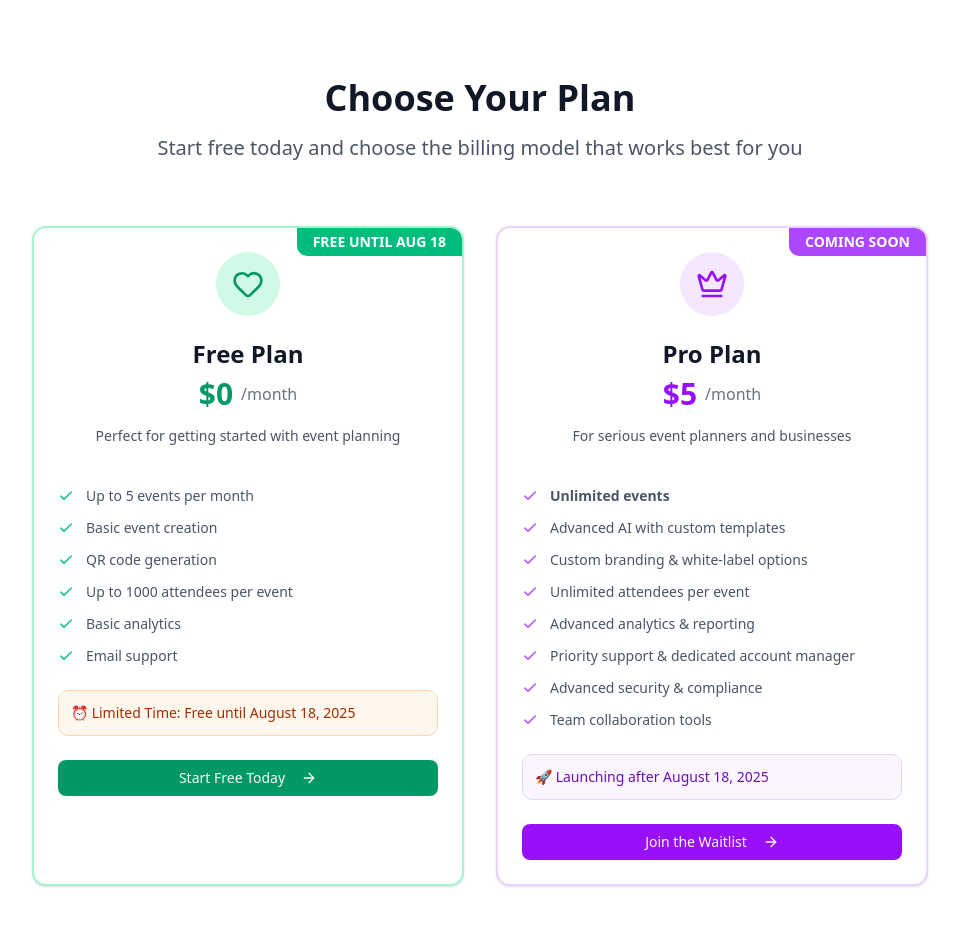
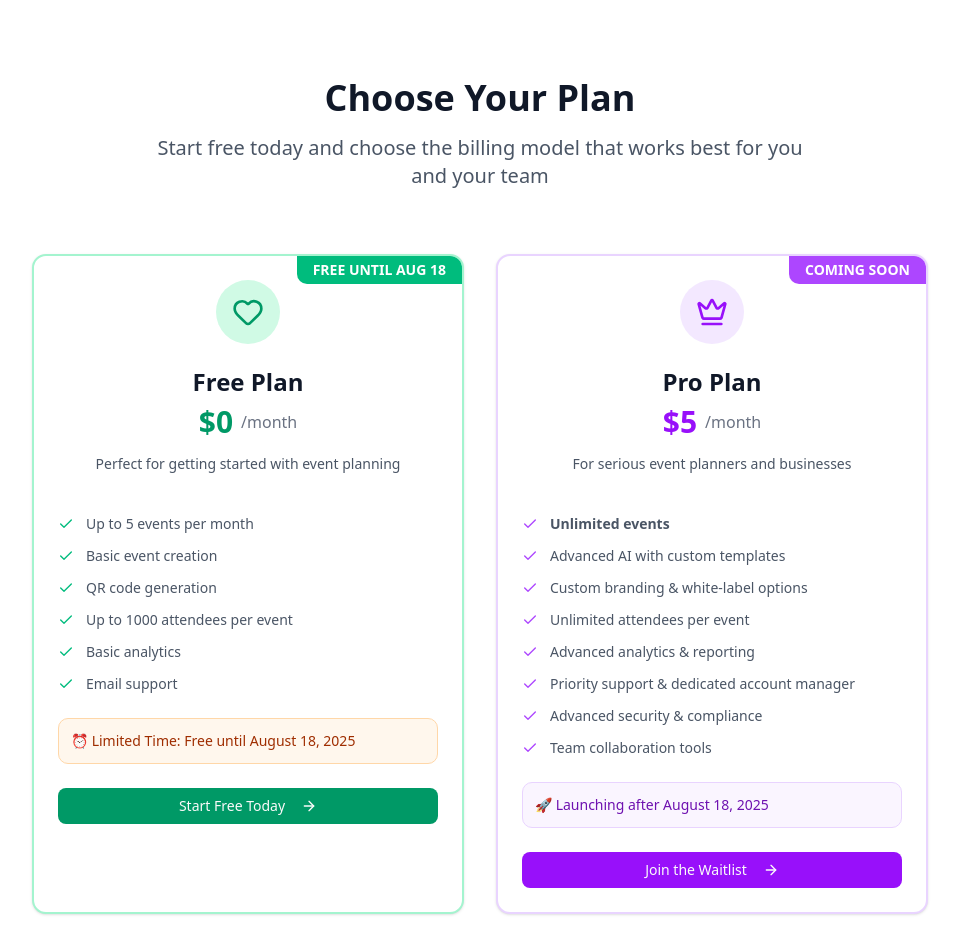
Before and after one commit to krisdikachi/Plancer, a Next.js app: page / in a window 1280 px wide. Shown: the part 802-1733 px from the top of the page, without its empty margins (160-1119 px from the left). Built offline with nearby package versions, Linux system fonts and the light colour scheme; no server answers.

Commit message:
upgraded the nextjs version

```diff
--- a/app/page.tsx
+++ b/app/page.tsx
@@ -152,7 +152,7 @@ return (
           <div className="text-center mb-16">
             <h2 className="text-4xl font-bold text-gray-900 mb-4">Choose Your Plan</h2>
             <p className="text-xl text-gray-600 max-w-2xl mx-auto">
-              Start free today and choose the billing model that works best for you
+              Start free today and choose the billing model that works best for you and your team
             </p>
           </div>
 
```
